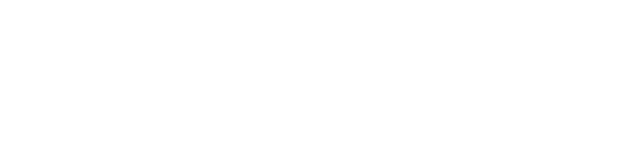
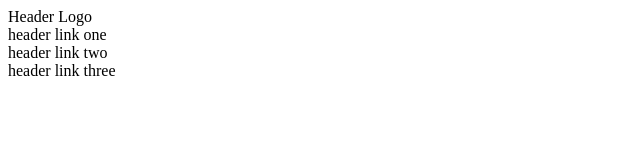
Before and after one commit to E-Jackson1/Landing-Page, a plain HTML site: page index.html in a window 1280 px wide. Shown: the whole page, without its empty margins (0-640 px from the left). Drawn offline with Linux system fonts and the light colour scheme.

Commit message:
added header content

```diff
--- a/index.html
+++ b/index.html
@@ -7,6 +7,13 @@
     <link rel="stylesheet" href="styles.css">
 </head>
 <body>
+    <div class="header-content">
+        <div class="header">Header Logo</div>
+        <div class="header-links">
+            <div>header link one</div>
+            <div>header link two</div>
+            <div>header link three</div>
+    </div>
 
 </body>
 </html>
```
